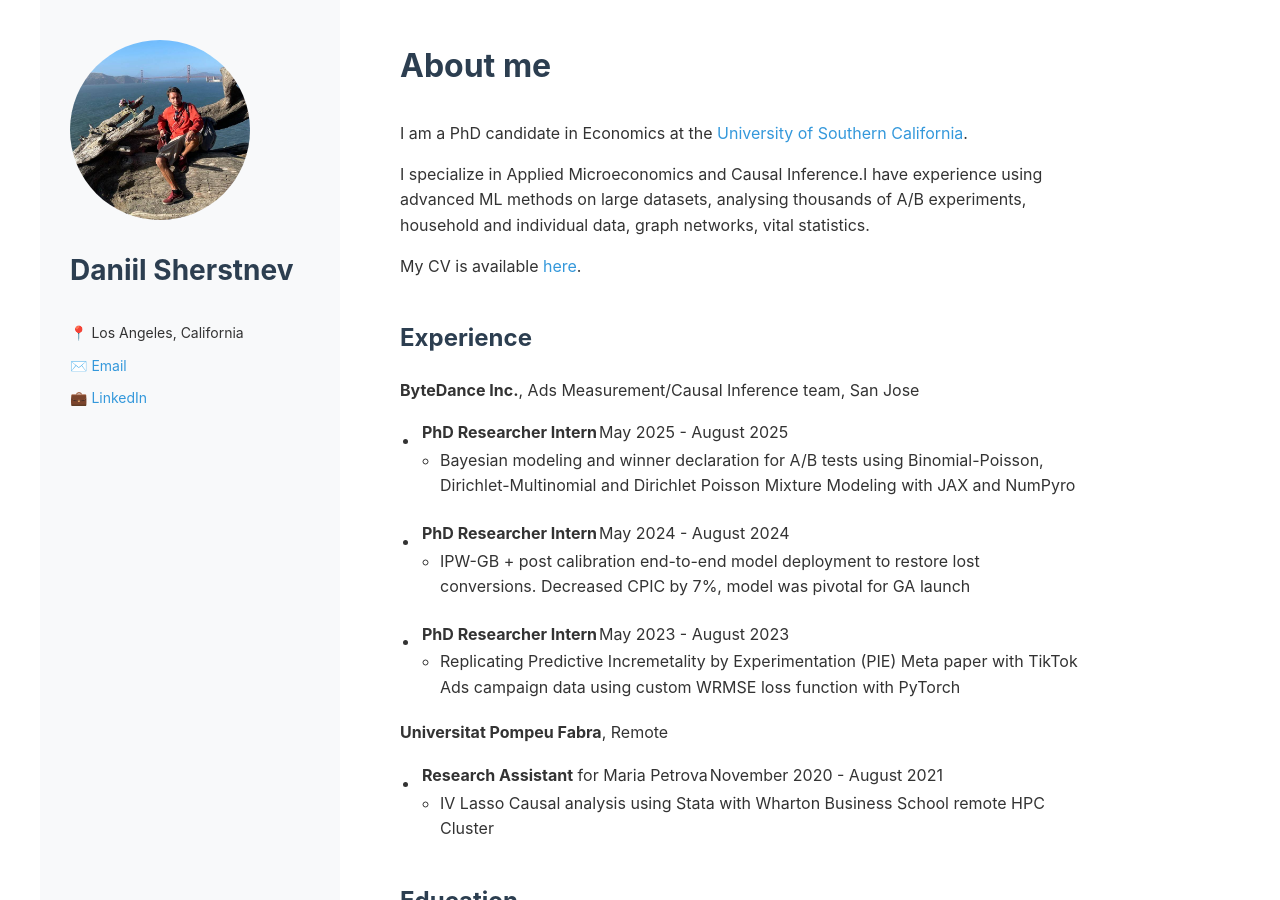
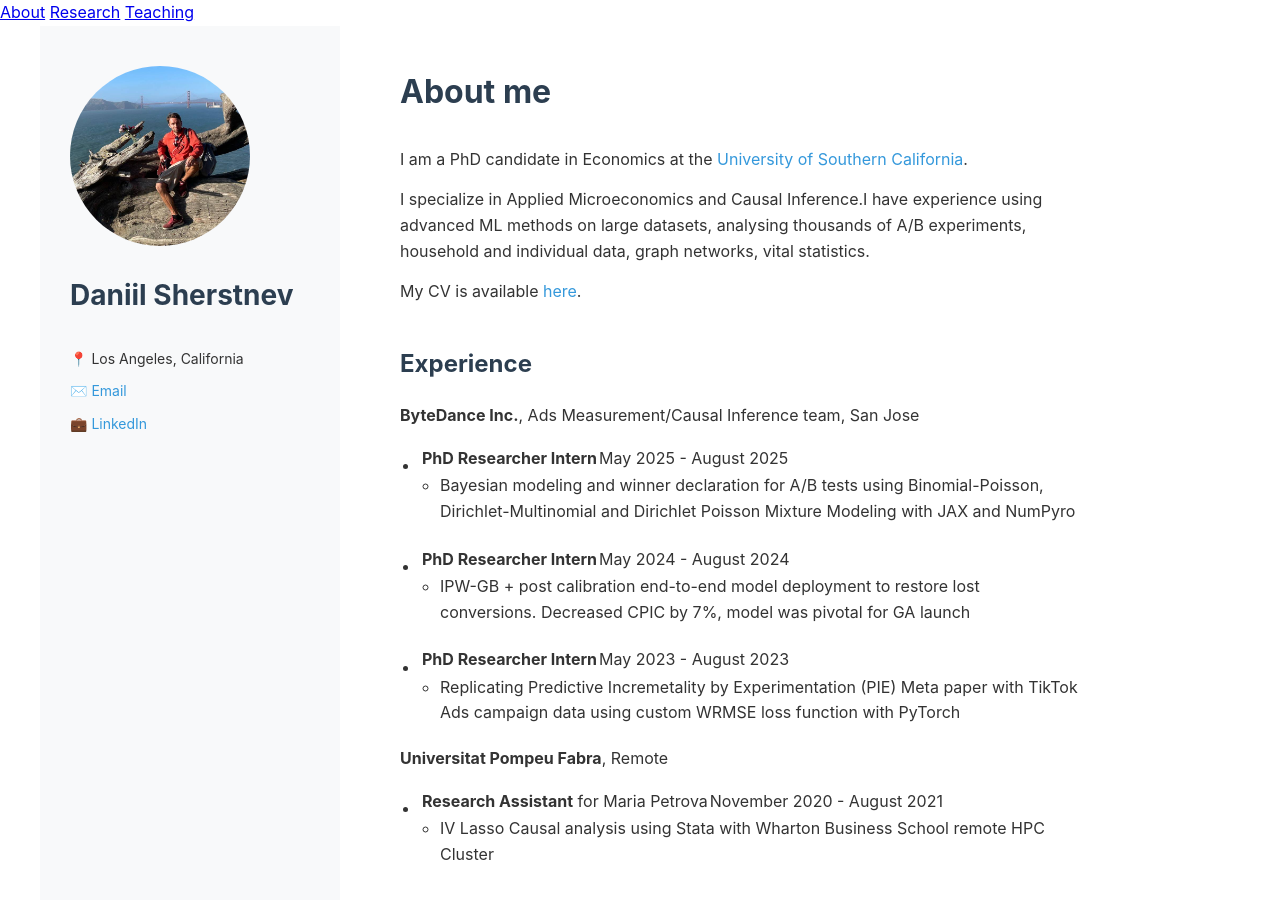
Before and after one commit to dansherstnev/daniil_sherstnev.github.io, a Jekyll site: the page built from index.md, in a window 1280 px wide and 900 px high. Built offline with Jekyll 4.4.1, drawn with Linux system fonts in a browser that asks for light colours; our own code applies the rules of GitHub Pages for plain Markdown files.

Commit message:
Update default.html

```diff
--- a/_layouts/default.html
+++ b/_layouts/default.html
@@ -7,6 +7,15 @@
     <link rel="stylesheet" href="{{ '/assets/css/style.css' | relative_url }}">
 </head>
 <body>
+
+    <header class="top-nav">
+        <nav>
+            <a href="{{ '/' | relative_url }}">About</a>
+            <a href="{{ '/research.html' | relative_url }}">Research</a>
+            <a href="{{ '/teaching.html' | relative_url }}">Teaching</a>
+        </nav>
+    </header>
+
     <div class="container">
         <aside class="sidebar">
             <img src="{{ '/assets/images/profile.jpg' | relative_url }}" alt="{{ site.title }}" class="profile-image">
```
